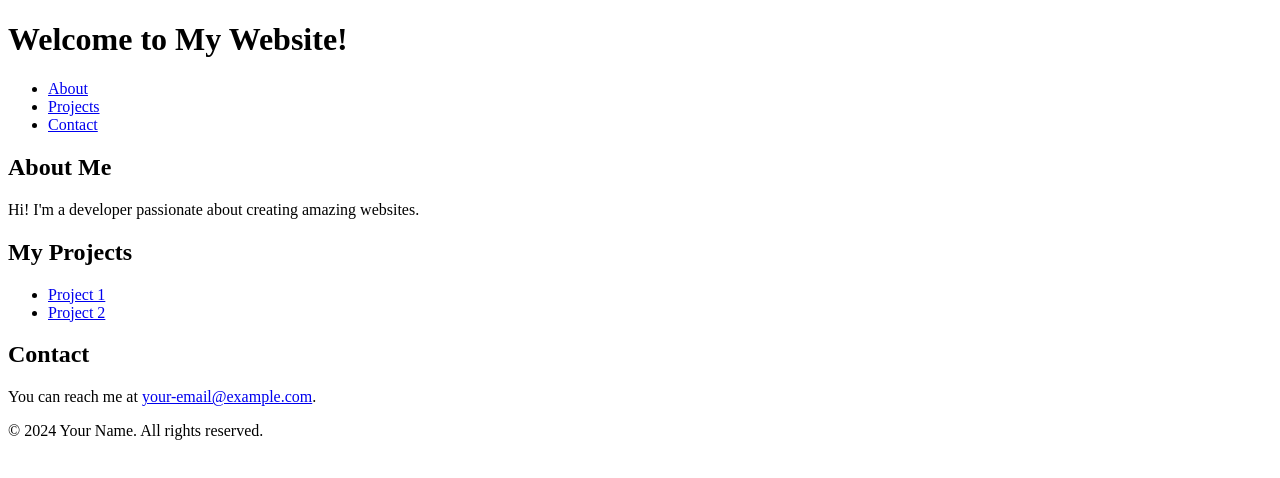
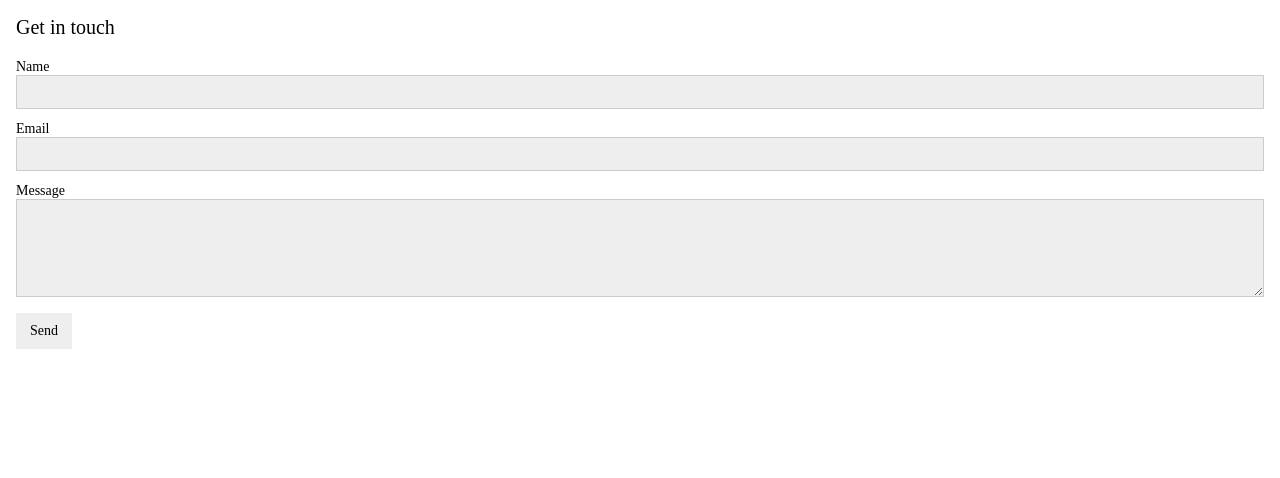
Before and after one commit to andraoprisanu/andraoprisanu, a plain HTML site: page index.html in a window 1280 px wide. Drawn offline with Linux system fonts and the light colour scheme.

Commit message:
Update index.html

```diff
--- a/index.html
+++ b/index.html
@@ -1,41 +1,127 @@
 <!DOCTYPE html>
 <html lang="en">
-<head>
-    <meta charset="UTF-8">
-    <meta name="viewport" content="width=device-width, initial-scale=1.0">
-    <title>My GitHub Website</title>
-    <link rel="stylesheet" href="styles.css">
-</head>
-<body>
-    <header>
-        <h1>Welcome to My Website!</h1>
-    </header>
-    <nav>
-        <ul>
-            <li><a href="#about">About</a></li>
-            <li><a href="#projects">Projects</a></li>
-            <li><a href="#contact">Contact</a></li>
-        </ul>
-    </nav>
-    <main>
-        <section id="about">
-            <h2>About Me</h2>
-            <p>Hi! I'm a developer passionate about creating amazing websites.</p>
-        </section>
-        <section id="projects">
-            <h2>My Projects</h2>
-            <ul>
-                <li><a href="https://github.com/your-username/project1">Project 1</a></li>
-                <li><a href="https://github.com/your-username/project2">Project 2</a></li>
-            </ul>
-        </section>
-        <section id="contact">
-            <h2>Contact</h2>
-            <p>You can reach me at <a href="mailto:your-email@example.com">your-email@example.com</a>.</p>
-        </section>
-    </main>
-    <footer>
-        <p>&copy; 2024 Your Name. All rights reserved.</p>
-    </footer>
-</body>
+  <head>
+    <meta charset="UTF-8" />
+    <title>Get in touch</title>
+
+    <!-- Spectral Extra Light -->
+    <link href="https://fonts.googleapis.com/css2?family=Spectral:wght@200&display=swap" rel="stylesheet" />
+
+    <style>
+      html, body, * {
+        font-family: "Spectral", serif;
+        font-weight: 200;
+      }
+
+      body {
+        margin: 0;
+        padding: 0;
+      }
+
+      .wrapper {
+        padding: 16px;
+      }
+
+      h3 {
+        margin-top: 0;
+        font-size: 20px;
+      }
+
+      form {
+        display: flex;
+        flex-direction: column;
+        gap: 12px;
+      }
+
+      label {
+        font-size: 14px;
+      }
+
+      input,
+      textarea {
+        width: 100%;
+        padding: 8px;
+        font-size: 14px;
+        box-sizing: border-box;
+        background: #eee;       /* same as button */
+        border: 1px solid #ccc;
+      }
+
+      button {
+        padding: 10px 14px;
+        border: none;
+        cursor: pointer;
+        font-size: 14px;
+        background: #eee;
+        width: fit-content;     /* only as wide as the text */
+      }
+
+      .status {
+        font-size: 12px;
+        opacity: 0.7;
+        margin-top: 4px;
+        min-height: 1em;
+      }
+    </style>
+  </head>
+
+  <body>
+    <div class="wrapper">
+      <h3>Get in touch</h3>
+
+      <form id="contactForm">
+        <label>
+          Name
+          <input type="text" name="name" required />
+        </label>
+        <label>
+          Email
+          <input type="email" name="email" required />
+        </label>
+        <label>
+          Message
+          <textarea name="message" rows="5" required></textarea>
+        </label>
+
+        <button type="submit" id="submitBtn">Send</button>
+        <div id="status" class="status"></div>
+      </form>
+    </div>
+
+    <script>
+      // >>> PUT YOUR APPS SCRIPT WEB APP URL HERE <<<
+      const SCRIPT_URL = "https://script.google.com/macros/s/AKfycbygtqv27UsIwK6tThlMDMIwuDSSCL8MJRMrNvr2NidZVrHt6jO4XMh345GEatht9d3s/exec";
+
+      const form = document.getElementById("contactForm");
+      const submitBtn = document.getElementById("submitBtn");
+      const statusEl = document.getElementById("status");
+
+      form.addEventListener("submit", async function (event) {
+        event.preventDefault();
+
+        statusEl.textContent = "Sending…";
+        submitBtn.disabled = true;
+
+        const formData = new FormData(form);
+
+        try {
+          // Use no-cors so the browser doesn't whine about CORS;
+          // we don't need the response body, just fire-and-forget.
+          await fetch(SCRIPT_URL, {
+            method: "POST",
+            mode: "no-cors",
+            body: formData
+          });
+
+          statusEl.textContent = "Sent.";
+          form.reset();
+        } catch (err) {
+          console.error(err);
+          statusEl.textContent = "Something went wrong. Please try again.";
+        } finally {
+          submitBtn.disabled = false;
+        }
+      });
+    </script>
+  </body>
 </html>
```
